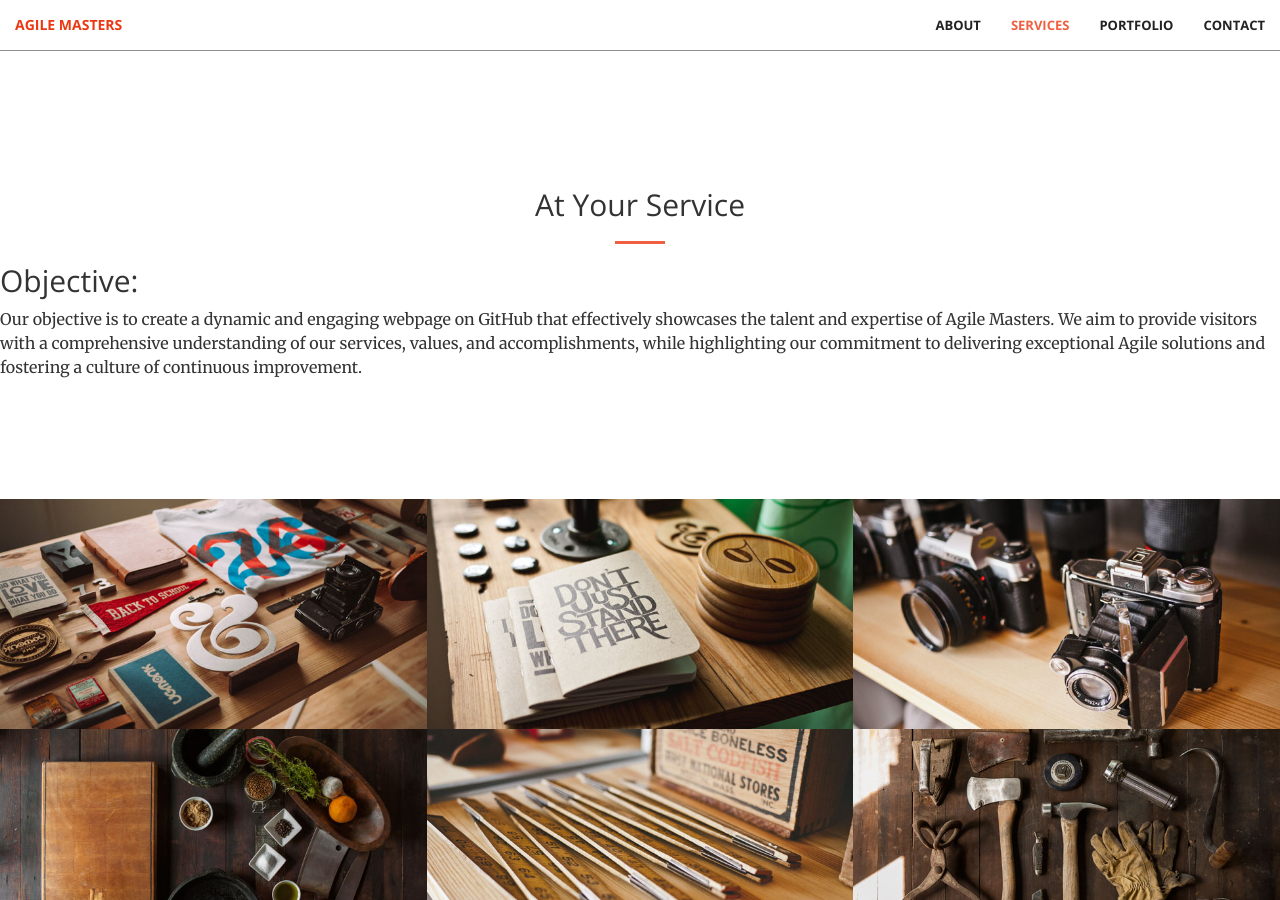
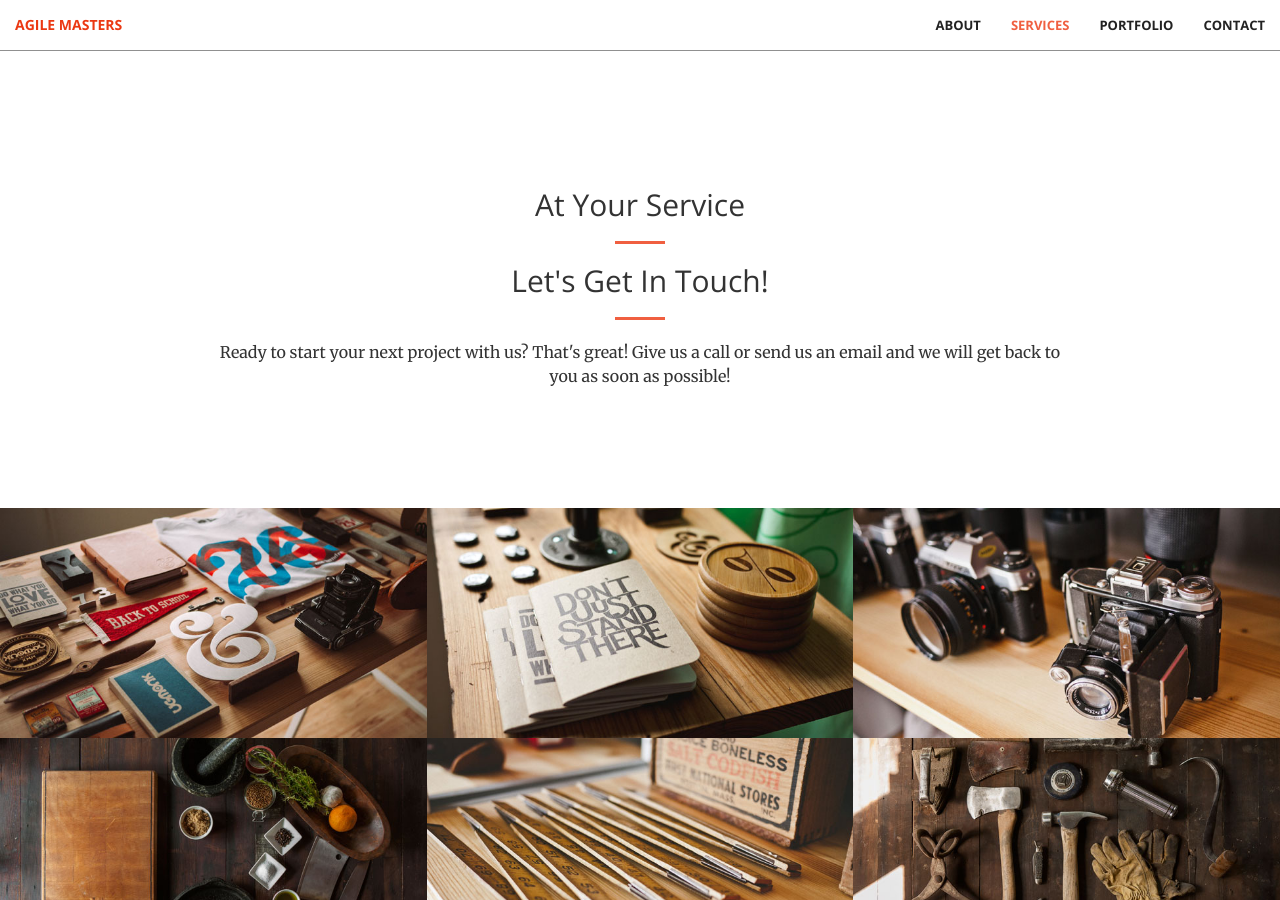
Before and after one commit to legitt23/legitt23, a Jekyll site: the page built from index.md, in a window 1280 px wide and 900 px high, scrolled down 1710 px. Built offline with Jekyll 4.4.1, drawn with Linux system fonts in a browser that asks for light colours.

Commit message:
Update content.html

```diff
--- a/_includes/content.html
+++ b/_includes/content.html
@@ -8,11 +8,12 @@
             </div>
         </div>
     </div>
-    <table>
-        <tbody>
-            <tr style="VERTICAL-ALIGN: top; PADDING-BOTTOM: 0px; TEXT-ALIGN: left; PADDING-TOP: 0px; PADDING-LEFT: 0px; PADDING-RIGHT: 0px">
-        <h2 class="section-heading">Objective:</h2>
-        <p>Our objective is to create a dynamic and engaging webpage on GitHub that effectively showcases the talent and expertise of Agile Masters. We aim to provide visitors with a comprehensive understanding of our services, values, and accomplishments, while highlighting our commitment to delivering exceptional Agile solutions and fostering a culture of continuous improvement.</p>
-        </tbody>
-    </table>
+    <div class="row">
+            <div class="col-lg-8 col-lg-offset-2 text-center">
+                <h2 class="section-heading">Let's Get In Touch!</h2>
+                <hr class="primary">
+                <p>Ready to start your next project with us? That's great! Give us a call or send us an email and we will get back to you as soon as possible!</p>
+            </div>
+
+        </div>
 </section>
```
